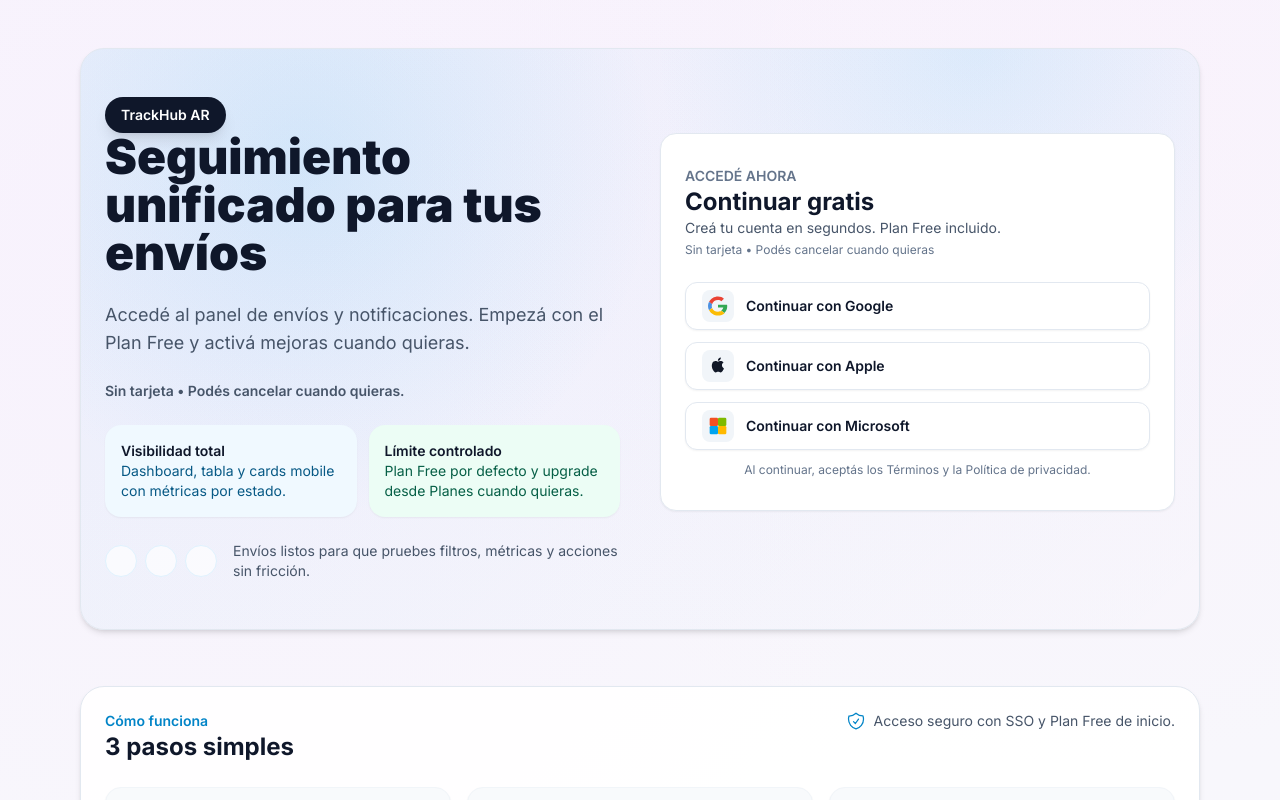
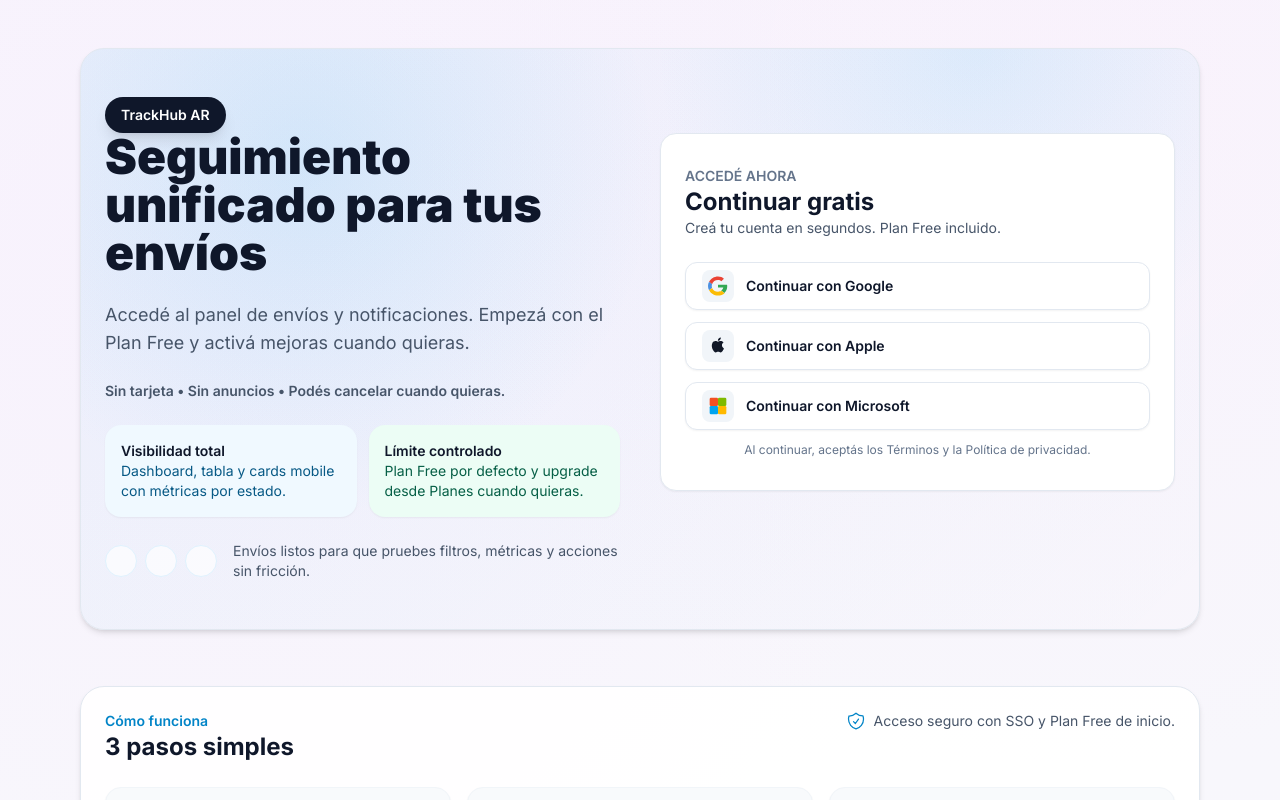
Before and after one commit to Mariano-Martinez/Proyecto-2, a Next.js app: page / in a window 1280 px wide. Shown: the top 800 px of the page. Built offline with nearby package versions, Linux system fonts and the light colour scheme.

Commit message:
Remove card subcopy and update hero note

```diff
--- a/src/app/page.tsx
+++ b/src/app/page.tsx
@@ -57,7 +57,7 @@ export default function HomePage() {
               <p className="max-w-xl text-lg text-slate-600">
                 Accedé al panel de envíos y notificaciones. Empezá con el Plan Free y activá mejoras cuando quieras.
               </p>
-              <p className="text-sm font-semibold text-slate-600">Sin tarjeta • Podés cancelar cuando quieras.</p>
+              <p className="text-sm font-semibold text-slate-600">Sin tarjeta • Sin anuncios • Podés cancelar cuando quieras.</p>
               <div className="grid gap-3 md:grid-cols-2">
                 <div className="rounded-2xl bg-sky-50 p-4 text-sm text-sky-800 shadow-sm">
                   <p className="font-semibold text-slate-900">Visibilidad total</p>
@@ -88,7 +88,6 @@ export default function HomePage() {
                   <p className="text-sm font-semibold uppercase text-slate-500">ACCEDÉ AHORA</p>
                   <h2 className="text-2xl font-bold text-slate-900">Continuar gratis</h2>
                   <p className="text-sm text-slate-600">Creá tu cuenta en segundos. Plan Free incluido.</p>
-                  <p className="text-xs text-slate-500 mt-1">Sin tarjeta • Podés cancelar cuando quieras</p>
                 </div>
               </div>
               <div className="mt-6 space-y-3">
```
